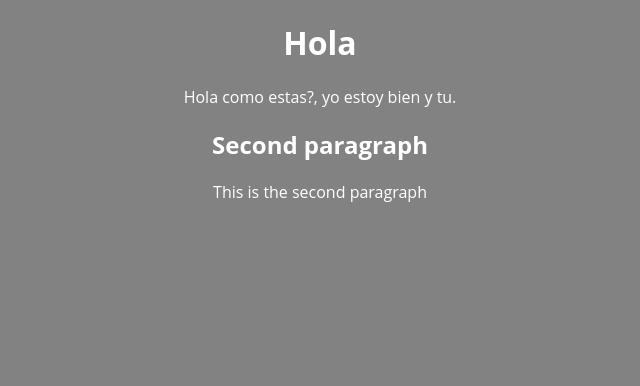
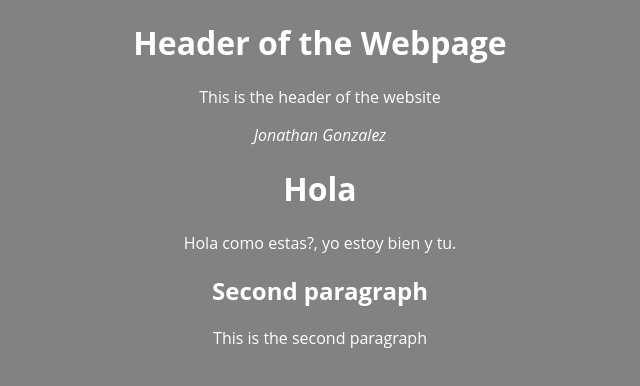
Before and after one commit to JonathanJT109/hyperpage, a plain HTML site: page index.html in a window 1280 px wide. Shown: the whole page, without its empty margins (320-960 px from the left). Drawn offline with Linux system fonts and the light colour scheme.

Commit message:
Created the header of the webpage.

```diff
--- a/index.html
+++ b/index.html
@@ -7,6 +7,13 @@
     <title>Title</title>
 </head>
 <body>
+    <header>
+        <div>
+            <h1>Header of the Webpage</h1>
+            <p>This is the header of the website</p>
+            <i>Jonathan Gonzalez</i>
+        </div>
+    </header>
     <h1>Hola</h1>
     <p>Hola como estas?, yo estoy bien y tu.</p>
 
```
